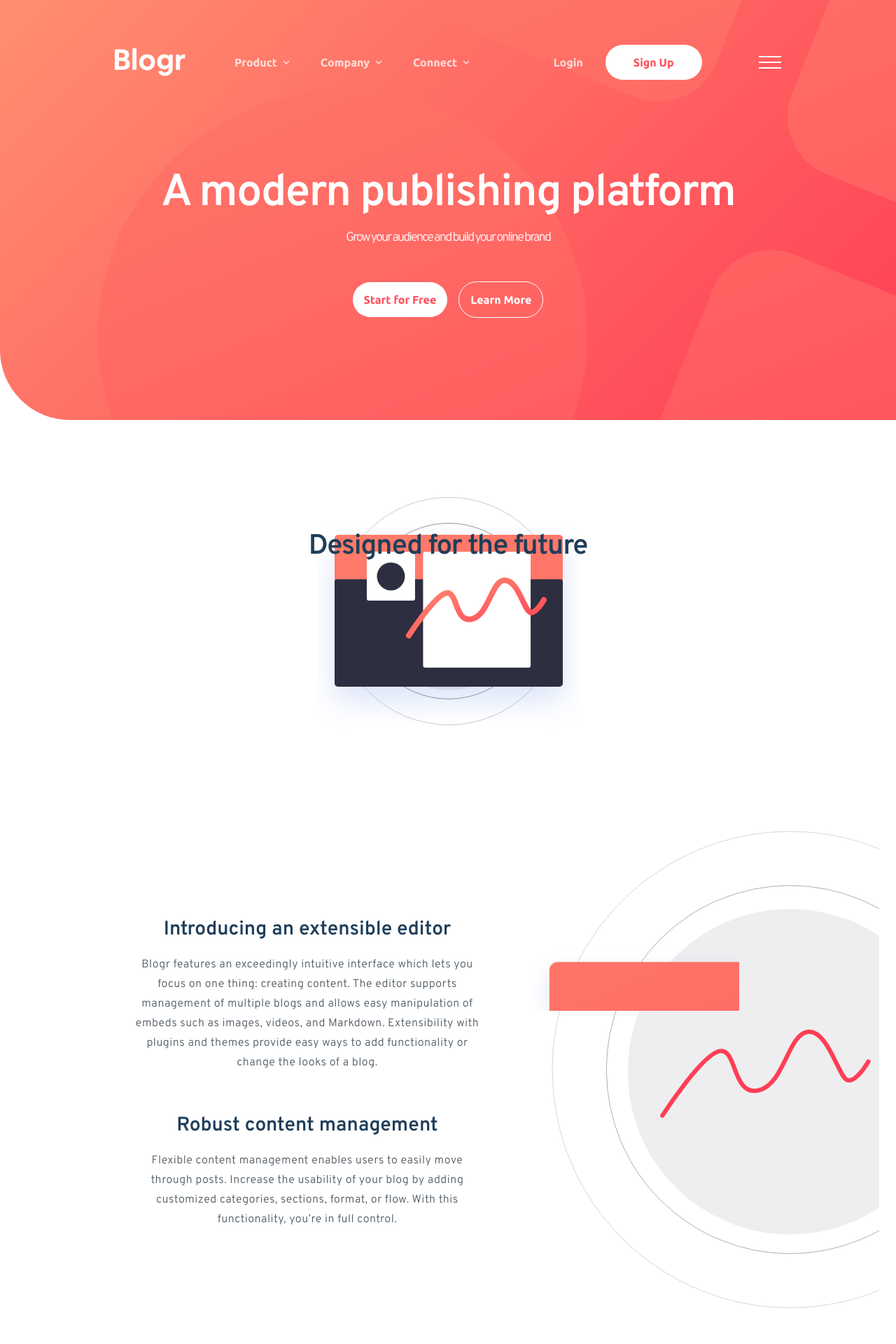
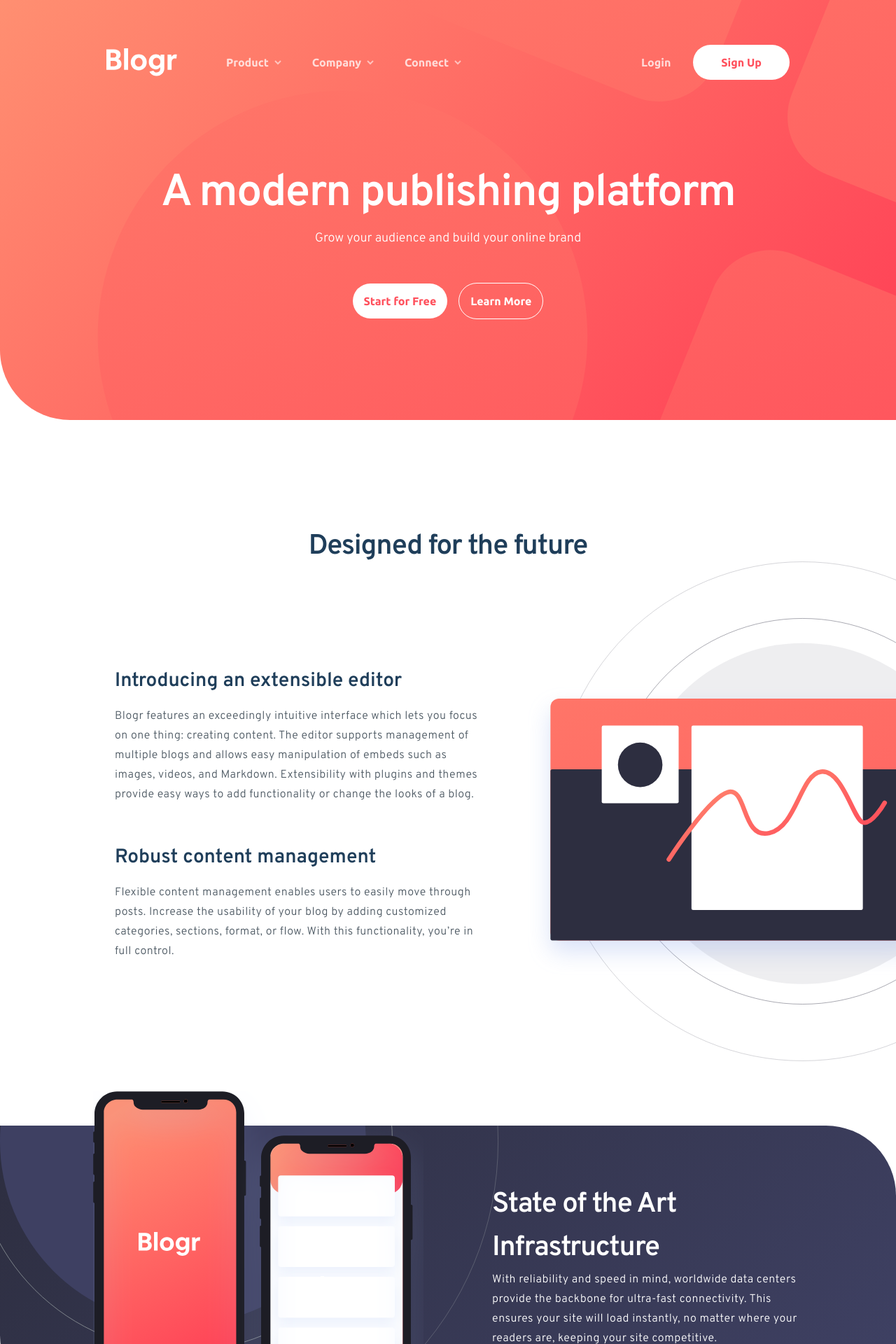
Before and after one commit to babs20/blogr, a React (Create React App) app: page / in a window 1280 px wide. Shown: the top 1920 px of the page at 70% size. Built offline with nearby package versions, Linux system fonts and the light colour scheme.

Commit message:
adjust breakpoints for each component

```diff
--- a/src/components/Footer.tsx
+++ b/src/components/Footer.tsx
@@ -13,8 +13,13 @@ const Container = styled.footer`
   border-radius: 0px 100px 0px 0px;
   width: 100%;
   margin-top: 100px;
+  padding: 75px 1.5rem;
   align-items: center;
-  padding: 75px 1.5rem;
+
+  @media ${device.tablet} {
+    align-items: flex-start;
+    padding: 75px 1.5rem 75px 4rem;
+  }
 
   @media ${device.laptop} {
     flex-direction: row;
@@ -60,12 +65,19 @@ const ListWrapper = styled.ul`
     text-decoration: underline rgba(255, 255, 255, 0.75);
   }
 
+  @media ${device.tablet} {
+    flex-direction: row;
+    justify-content: flex-start;
+    text-align: left;
+    align-items: flex-start;
+    font-size: 15px;
+  }
+
   @media ${device.laptop} {
     flex-direction: row;
     justify-content: flex-start;
     text-align: left;
-    margin-top: 0;
-    font-size: 15px;
+    margin: 0 0 0 8rem;
     align-items: flex-start;
   }
 `;
@@ -77,11 +89,11 @@ const CategoryContainer = styled.li`
     margin-top: 0;
   }
 
-  @media ${device.laptop} {
+  @media ${device.tablet} {
     margin: 0 4rem;
 
     &:first-child {
-      margin: 0 4rem 0 8rem;
+      margin: 0 4rem 0 0;
     }
   }
 `;
--- a/src/components/Header.tsx
+++ b/src/components/Header.tsx
@@ -40,11 +40,10 @@ const HeadingSubTitle = styled(HeadingTitle)`
   font-weight: 300;
   font-size: 1.25rem;
   line-height: 30px;
+  letter-spacing: unset;
 
   @media ${device.tablet} {
     font-size: 1.125rem;
-    line-height: 27.58px;
-    text-align: center;
   }
 `;
 
--- a/src/components/InfoArticle.tsx
+++ b/src/components/InfoArticle.tsx
@@ -7,11 +7,14 @@ const Section = styled.section`
   justify-content: space-between;
   align-items: center;
   flex-direction: column;
-  margin-top: 6.25rem;
+  margin: 6.25rem auto 0 auto;
   padding: 0 1.5rem;
+  max-width: 640px;
 
-  @media ${device.tablet} {
-    margin-top: 4.5rem;
+  @media ${device.laptop} {
+    margin: 4.5rem 0 0 0;
+    padding: 0;
+    max-width: 100%;
   }
 `;
 
@@ -23,7 +26,7 @@ const ArticleTitle = styled.h2`
   line-height: 43px;
   letter-spacing: -0.84px;
 
-  @media ${device.tablet} {
+  @media ${device.laptop} {
     letter-spacing: -1.2px;
     font-size: 2.5rem;
     line-height: 61px;
@@ -34,6 +37,11 @@ const ArticleTitle = styled.h2`
 
 const BGCirclesMobile = styled.svg`
   margin-top: 2.375rem;
+  display: block;
+
+  @media ${device.laptop} {
+    display: none;
+  }
 `;
 
 const Container = styled.div`
@@ -43,7 +51,7 @@ const Container = styled.div`
   width: 100%;
   margin-top: 46px;
 
-  @media ${device.tablet} {
+  @media ${device.laptop} {
     flex-direction: row;
     padding-left: 10.25rem;
     justify-content: space-between;
@@ -59,7 +67,7 @@ const ArticleWrapper = styled.div`
     margin-top: 40px;
   }
 
-  @media ${device.tablet} {
+  @media ${device.laptop} {
     margin-right: 4rem;
     width: 50%;
 
@@ -73,7 +81,7 @@ const BGCircles = styled.svg`
   display: none;
   width: 50%;
 
-  @media ${device.tablet} {
+  @media ${device.laptop} {
     display: block;
   }
 `;
@@ -97,7 +105,9 @@ const Article = styled.article`
     line-height: 1.75rem;
   }
 
-  @media ${device.tablet} {
+  @media ${device.laptop} {
+    text-align: left;
+
     h3 {
       margin-bottom: 1.5rem;
       line-height: 1.5rem;
@@ -105,10 +115,8 @@ const Article = styled.article`
   }
 `;
 
-export const InfoArticle = () => {
+const EditorSVGMobile = (): JSX.Element => {
   return (
-    <Section>
-      <ArticleTitle>Designed for the future</ArticleTitle>
     <BGCirclesMobile
       width='375'
       height='331'
@@ -152,7 +160,7 @@ export const InfoArticle = () => {
         </g>
         <g id='Group 14'>
           <g id='Group 13'>
-              <g id='Mask' filter='url(#filter0_d)'>
+            <g id='Mask' filter='url(#filter0_d2)'>
               <rect
                 x='25'
                 y='54'
@@ -218,7 +226,7 @@ export const InfoArticle = () => {
           <path
             id='Path 2'
             d='M131 198C131 198 166.807 141.909 183.964 137.38C201.122 132.851 196.003 179.754 220.708 174.318C245.413 168.882 248.425 121.324 267.111 119.084C285.796 116.843 295.682 160.341 303.844 164.348C312.006 168.356 324 147.016 324 147.016'
-              stroke='url(#paint1_linear)'
+            stroke='url(#paint1_linear2)'
             stroke-width='8'
             stroke-linecap='round'
           />
@@ -226,7 +234,7 @@ export const InfoArticle = () => {
       </g>
       <defs>
         <filter
-            id='filter0_d'
+          id='filter0_d2'
           x='-15'
           y='34'
           width='406'
@@ -270,7 +278,7 @@ export const InfoArticle = () => {
           <stop offset='1' stop-color='#FF3E55' />
         </linearGradient>
         <linearGradient
-            id='paint1_linear'
+          id='paint1_linear2'
           x1='34.5'
           y1='158.5'
           x2='89.8926'
@@ -282,29 +290,11 @@ export const InfoArticle = () => {
         </linearGradient>
       </defs>
     </BGCirclesMobile>
-      <Container>
-        <ArticleWrapper>
-          <Article>
-            <h3>Introducing an extensible editor</h3>
-            <p>
-              Blogr features an exceedingly intuitive interface which lets you
-              focus on one thing: creating content. The editor supports
-              management of multiple blogs and allows easy manipulation of
-              embeds such as images, videos, and Markdown. Extensibility with
-              plugins and themes provide easy ways to add functionality or
-              change the looks of a blog.
-            </p>
-          </Article>
-          <Article>
-            <h3>Robust content management</h3>
-            <p>
-              Flexible content management enables users to easily move through
-              posts. Increase the usability of your blog by adding customized
-              categories, sections, format, or flow. With this functionality,
-              you’re in full control.
-            </p>
-          </Article>
-        </ArticleWrapper>
+  );
+};
+
+const EditorSVGDesktop = (): JSX.Element => {
+  return (
     <BGCircles
       width='650'
       height='882'
@@ -359,14 +349,7 @@ export const InfoArticle = () => {
         width='642'
         height='427'
       >
-            <rect
-              x='40'
-              y='242'
-              width='642'
-              height='427'
-              rx='15'
-              fill='white'
-            />
+        <rect x='40' y='242' width='642' height='427' rx='15' fill='white' />
       </mask>
       <g mask='url(#mask0)'>
         <path
@@ -461,6 +444,38 @@ export const InfoArticle = () => {
         </linearGradient>
       </defs>
     </BGCircles>
+  );
+};
+
+export const InfoArticle = () => {
+  return (
+    <Section>
+      <ArticleTitle>Designed for the future</ArticleTitle>
+      <EditorSVGMobile />
+      <Container>
+        <ArticleWrapper>
+          <Article>
+            <h3>Introducing an extensible editor</h3>
+            <p>
+              Blogr features an exceedingly intuitive interface which lets you
+              focus on one thing: creating content. The editor supports
+              management of multiple blogs and allows easy manipulation of
+              embeds such as images, videos, and Markdown. Extensibility with
+              plugins and themes provide easy ways to add functionality or
+              change the looks of a blog.
+            </p>
+          </Article>
+          <Article>
+            <h3>Robust content management</h3>
+            <p>
+              Flexible content management enables users to easily move through
+              posts. Increase the usability of your blog by adding customized
+              categories, sections, format, or flow. With this functionality,
+              you’re in full control.
+            </p>
+          </Article>
+        </ArticleWrapper>
+        <EditorSVGDesktop />
       </Container>
     </Section>
   );
--- a/src/components/InfrastructureArticle.tsx
+++ b/src/components/InfrastructureArticle.tsx
@@ -5,29 +5,29 @@ const Section = styled.section`
   background: linear-gradient(135deg, #2d2e40 0%, #3f4164 100%);
   border-radius: 0px 100px;
   position: relative;
-  height: 625px;
   margin-top: 273px;
-  padding: 0 1.5rem;
 
-  @media ${device.tablet} {
-    padding: 0 10.25rem;
+  @media ${device.laptop} {
     margin-top: 0.5rem;
     height: 400px;
   }
 `;
 
 const Container = styled.div`
-  @media ${device.tablet} {
+  @media ${device.laptop} {
     display: flex;
     align-items: center;
     top: -49px;
+    max-width: 1110px;
+    margin: 0 auto;
+    padding: 0 1.5rem;
   }
 `;
 
 const BGPattern = styled.svg`
   display: none;
 
-  @media ${device.tablet} {
+  @media ${device.laptop} {
     display: block;
     position: absolute;
     top: 0px;
@@ -43,7 +43,7 @@ const BGPatternMobile = styled.svg`
   width: 100%;
   border-radius: 0px 100px;
 
-  @media ${device.tablet} {
+  @media ${device.laptop} {
     display: none;
   }
 `;
@@ -54,8 +54,9 @@ const Content = styled.div`
   display: flex;
   flex-direction: column;
   align-items: center;
+  padding: 0 1.5rem;
 
-  @media ${device.tablet} {
+  @media ${device.laptop} {
     display: flex;
     flex-direction: row;
     align-items: center;
@@ -65,7 +66,7 @@ const Content = styled.div`
 
 const Phones = styled.svg`
   display: none;
-  @media ${device.tablet} {
+  @media ${device.laptop} {
     position: relative;
     display: inline;
     flex-shrink: 0;
@@ -75,7 +76,7 @@ const Phones = styled.svg`
 const PhonesMobile = styled.svg`
   margin-bottom: 47px;
 
-  @media ${device.tablet} {
+  @media ${device.laptop} {
     display: none;
   }
 `;
@@ -99,7 +100,7 @@ const Article = styled.article`
     margin-top: 10px;
   }
 
-  @media ${device.tablet} {
+  @media ${device.laptop} {
     margin-left: 6.125rem;
     width: 50%;
     text-align: left;
--- a/src/components/TopNav.tsx
+++ b/src/components/TopNav.tsx
@@ -1,6 +1,26 @@
 import styled from 'styled-components';
 import PillButton from './PillButton';
 import device from '../styles/breakpoints';
+
+const NavContainer = styled.nav`
+  display: flex;
+  align-items: center;
+  justify-content: space-between;
+  padding: 3.5rem 1.5rem 0 1.5rem;
+  margin: 0 auto;
+  max-width: 640px;
+
+  @media ${device.tabletL} {
+    max-width: 768px;
+  }
+
+  @media ${device.laptop} {
+    align-items: center;
+    justify-content: space-between;
+    padding: 4rem 1.5rem 0 1.5rem;
+    max-width: 1024px;
+  }
+`;
 
 const MButton = styled.button`
   background-color: transparent;
@@ -17,27 +37,15 @@ const Chevron = styled.svg`
   margin-left: 0.5rem;
 `;
 
-const NavContainer = styled.nav`
-  display: flex;
-  align-items: center;
-  justify-content: space-between;
-  padding: 3.5rem 1.5rem 0 1.5rem;
-
-  @media ${device.tabletL} {
-    align-items: center;
-    justify-content: space-between;
-    padding: 4rem 10.25rem 0 10.25rem;
-  }
-`;
-
 const Logo = styled.svg`
   margin-right: 4rem;
+  flex-shrink: 0;
 `;
 
 const MenuButtonContainer = styled.div`
   display: none;
 
-  @media ${device.tablet} {
+  @media ${device.laptop} {
     display: flex;
     align-items: center;
   }
@@ -45,6 +53,13 @@ const MenuButtonContainer = styled.div`
 
 const NavLeftSide = styled.div`
   display: flex;
+`;
+
+const MenuIcon = styled.svg`
+  display: block;
+  @media ${device.laptop} {
+    display: none;
+  }
 `;
 
 const MenuButton = ({ text }: { text: string }): JSX.Element => {
@@ -90,7 +105,7 @@ export const TopNav = (): JSX.Element => {
         />
         <PillButton text='Sign Up' isSolid={true} padding='1rem 2.5rem' />
       </MenuButtonContainer>
-      <svg
+      <MenuIcon
         width='32'
         height='18'
         viewBox='0 0 32 18'
@@ -100,7 +115,7 @@ export const TopNav = (): JSX.Element => {
         <rect width='32' height='2' fill='white' />
         <rect y='8' width='32' height='2' fill='white' />
         <rect y='16' width='32' height='2' fill='white' />
-      </svg>
+      </MenuIcon>
     </NavContainer>
   );
 };
```
Also changed, not shown: src/components/MoreInfo.tsx (+34 -53 lines). Lines whose indentation alone changed are shown as unchanged.
